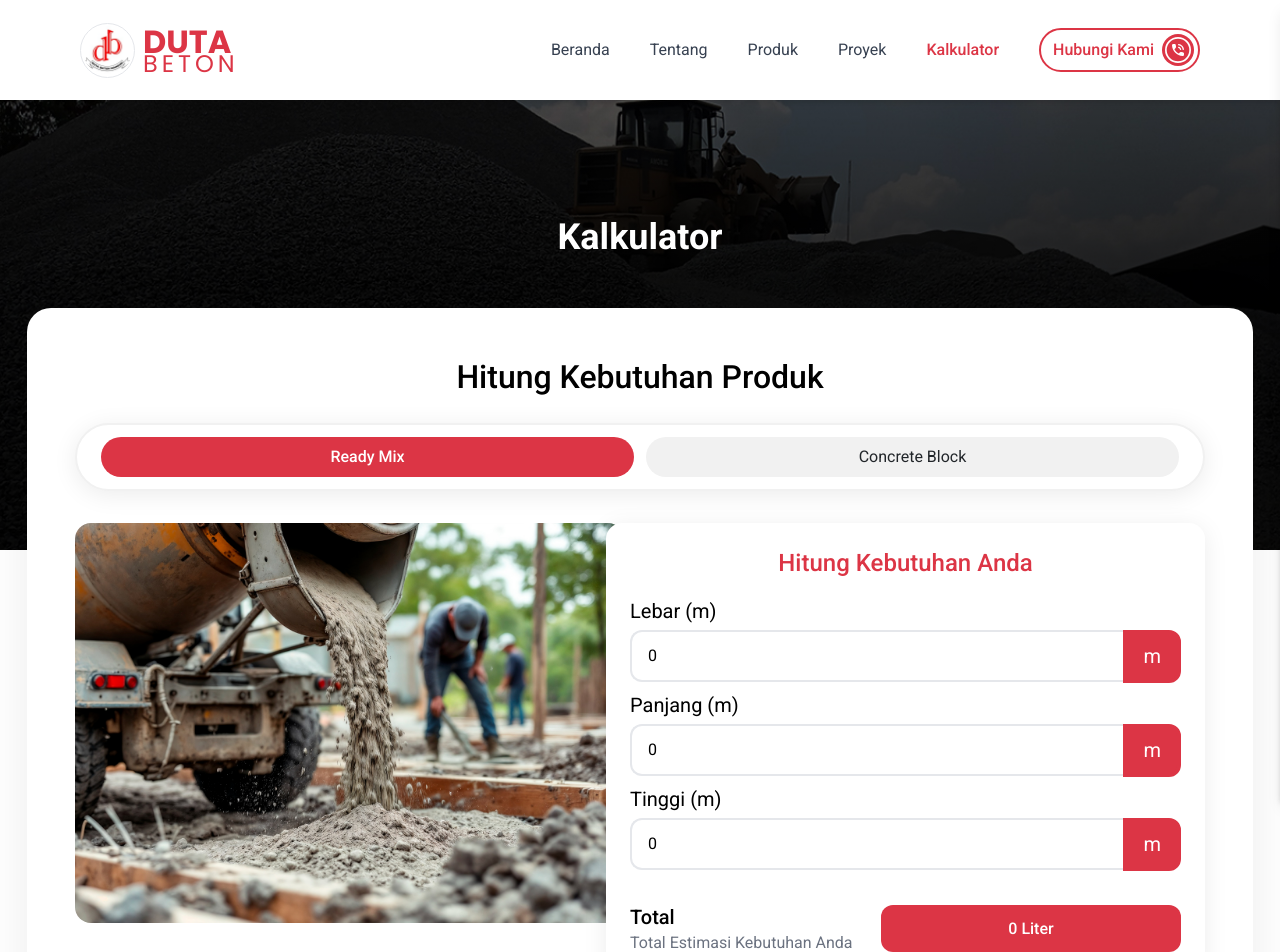
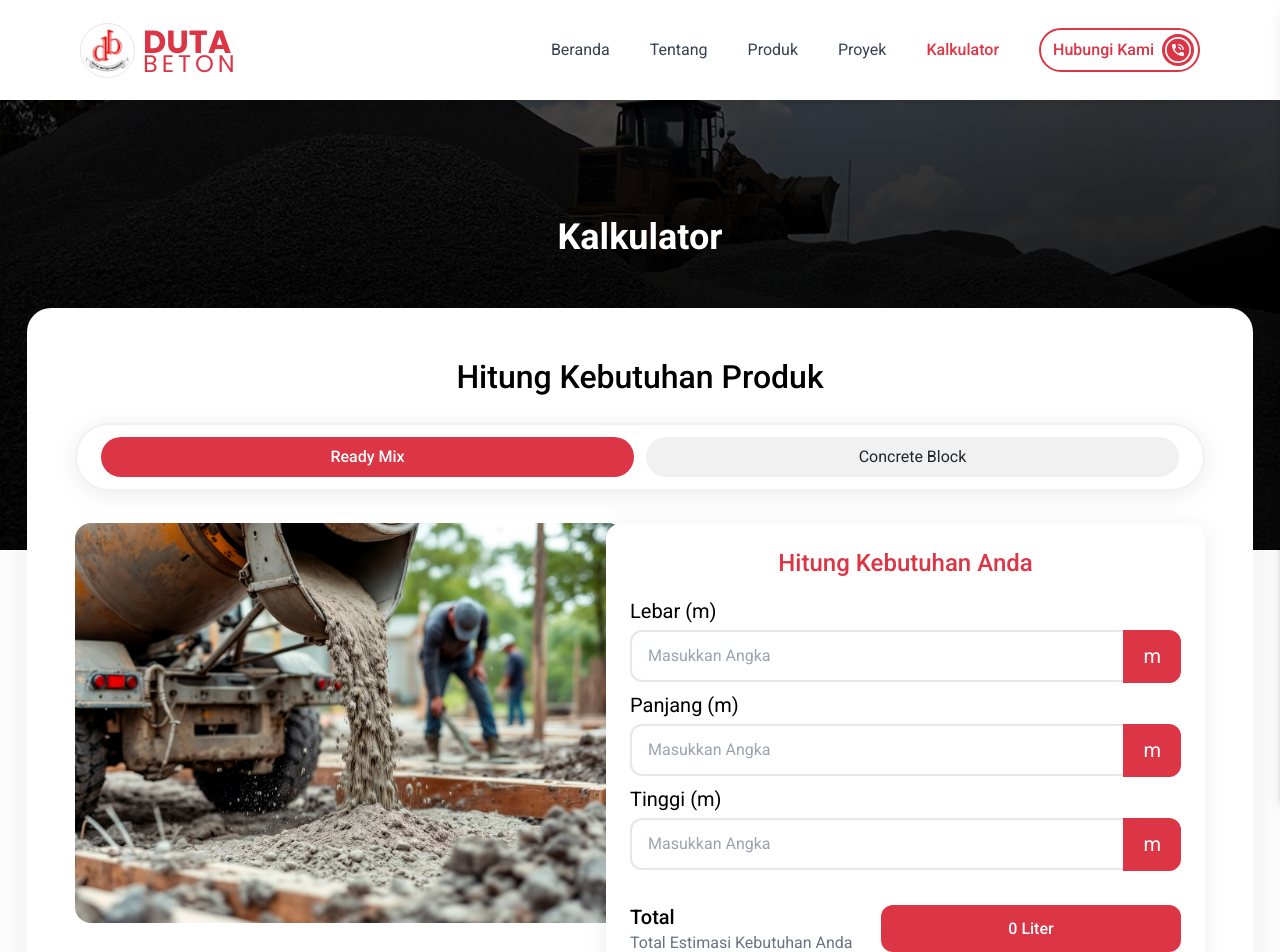
Before and after one commit to Faizululum/Duta-Beton-Website, a Next.js app: page /calculator in a window 1280 px wide. Shown: the top 952 px of the page. Built offline with nearby package versions, Linux system fonts and the light colour scheme; some icons are missing.

Commit message:
chore(calc): add new default value for input

```diff
--- a/src/components/ui/CalculatorCard.jsx
+++ b/src/components/ui/CalculatorCard.jsx
@@ -4,9 +4,9 @@ import { useState } from "react";
 import Input from "../general/Input";
 
 export default function CalculatorCard({ category }) {
-  const [length, setLength] = useState(0);
-  const [width, setWidth] = useState(0);
-  const [height, setHeight] = useState(0);
+  const [length, setLength] = useState("");
+  const [width, setWidth] = useState("");
+  const [height, setHeight] = useState("");
 
   const blockArea = (10.5 * 21) / 100;
 
```
